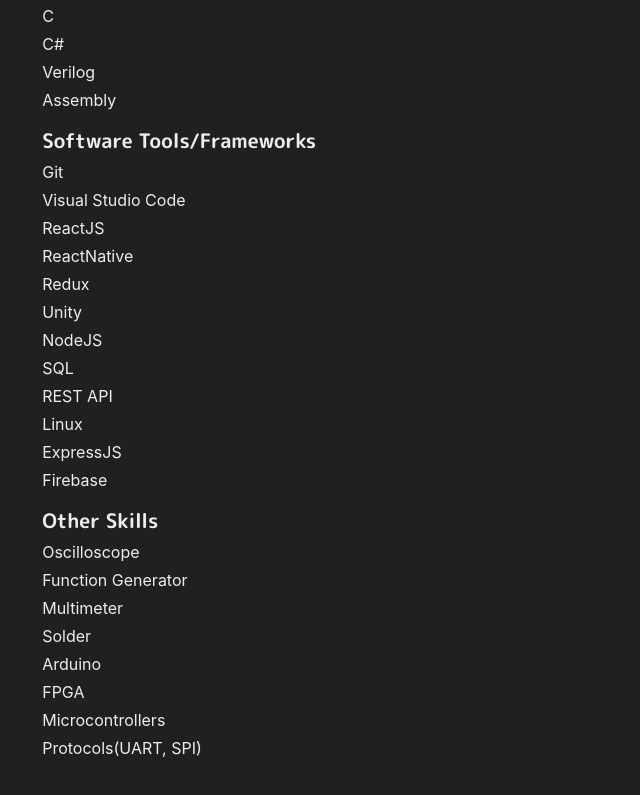
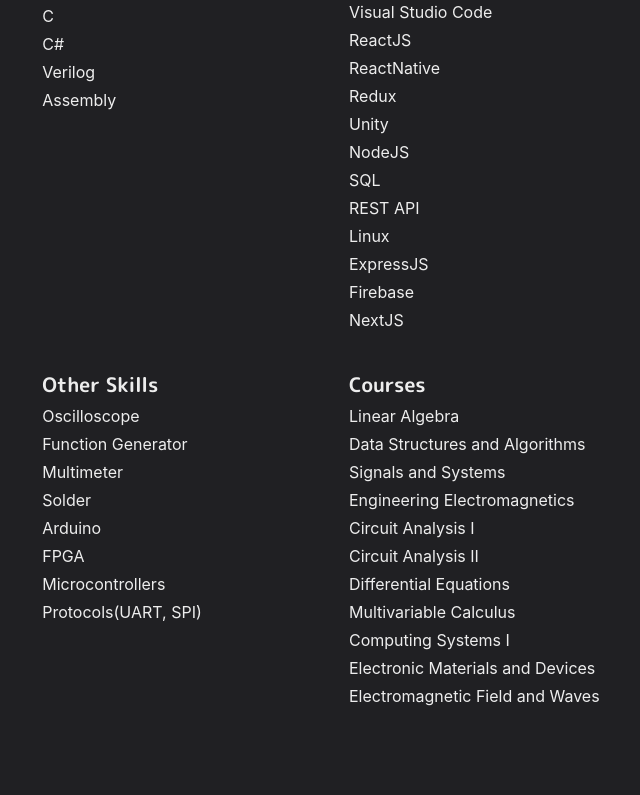
Before and after one commit to stephenqiao1/personal_portfolio, a Next.js app: page /skills in a window 1280 px wide. Shown: the part 331-1126 px from the top of the page, without its empty margins (311-951 px from the left). After the commit the page ends 1071 px from the top, so only its background shows below. Built offline with nearby package versions, Linux system fonts and the light colour scheme.

Commit message:
added courses section

```diff
--- a/components/grid-item.js
+++ b/components/grid-item.js
@@ -1,6 +1,6 @@
 import NextLink from 'next/link'
 import Image from 'next/image'
-import { Box, Text, LinkBox, LinkOverlay, Link } from '@chakra-ui/react'
+import { Box, Text, LinkBox, LinkOverlay } from '@chakra-ui/react'
 import { Global } from '@emotion/react'
 
 export const GridItem = ({ children, href, title, thumbnail }) => {
--- a/pages/books.js
+++ b/pages/books.js
@@ -1,4 +1,4 @@
-import { Container, Heading, SimpleGrid, Box, Text, Divider, List, ListItem, Badge } from '@chakra-ui/react'
+import { Container, Heading, SimpleGrid, Box, Text, Divider, Badge } from '@chakra-ui/react'
 import Layout from '../components/layouts/article'
 
 const Books = () => {
@@ -21,7 +21,7 @@
         </Heading>
 
         <Text fontSize={18} mb={4}>
-          I enjoy reading as a way to learn and relax. Here's a list of books I've read, as well as those I'm currently reading.
+          I enjoy reading as a way to learn and relax. Here&apos;s a list of books I&apos;ve read, as well as those I&apos;m currently reading.
         </Text>
 
         <Divider mb={6} />
--- a/pages/index.js
+++ b/pages/index.js
@@ -5,7 +5,6 @@
   Image,
   useColorModeValue,
   Link,
-  SimpleGrid,
   Button,
   List,
   ListItem
@@ -16,7 +15,6 @@
 import { BioSection, BioYear } from '../components/bio'
 import NextLink from 'next/link'
 import Layout from '../components/layouts/article'
-import { GridItem } from '../components/grid-item'
 import { IoLogoGithub, IoLogoLinkedin } from 'react-icons/io5'
 
 const Page = () => {
--- a/pages/projects.js
+++ b/pages/projects.js
@@ -1,4 +1,4 @@
-import { Container, Heading, SimpleGrid, Divider } from '@chakra-ui/react'
+import { Container, Heading, SimpleGrid } from '@chakra-ui/react'
 import Section from '../components/section'
 import { WorkGridItem } from '../components/grid-item'
 import Layout from '../components/layouts/article'
--- a/pages/projects/elec291_project.js
+++ b/pages/projects/elec291_project.js
@@ -1,11 +1,9 @@
 import {
     Container,
     Badge,
-    Link,
     List,
     ListItem,
   } from '@chakra-ui/react'
-  import { ExternalLinkIcon } from '@chakra-ui/icons'
   import { Title, Meta } from '../../components/project'
   import P from '../../components/paragraph'
   import Layout from '../../components/layouts/article'
@@ -20,10 +18,10 @@
           - A magnetic field controlled car with a PIC32 Timer Interrupt that measures signal pauses from a joystick controller at millisecond precision, which then converts to movement instructions.
         </P>
         <P>
-          - Implemented a following mode in the car, which tracks the transmitter at up to 100cm by detecting the strength of the magnetic field and signal strength difference between the car's left and right inductors.
+          - Implemented a following mode in the car, which tracks the transmitter at up to 100cm by detecting the strength of the magnetic field and signal strength difference between the car&apos;s left and right inductors.
         </P>
         <P>
-          - Created a ”Go Home” extra feature for the car that allows it to backtrack its movements and return to its starting location
+          - Created a &rsquo;Go Home&rsquo; extra feature for the car that allows it to backtrack its movements and return to its starting location
 using an algorithm programmed on the PIC32 in Embedded C.
         </P>
         <List ml={4} my={4}>
--- a/pages/projects/prodoro.js
+++ b/pages/projects/prodoro.js
@@ -22,8 +22,8 @@
         <List ml={4} my={4}>
           <ListItem>
             <Meta>Website</Meta>
-            <Link href="https://www.prodoro.co/">
-              https://www.prodoro.co/ <ExternalLinkIcon mx="2px" />
+            <Link href="https://www.prodoro.io/">
+              https://www.prodoro.io/ <ExternalLinkIcon mx="2px" />
             </Link>
           </ListItem>
           <ListItem>
--- a/pages/skills.js
+++ b/pages/skills.js
@@ -1,4 +1,4 @@
-import { Container, Heading, Text, SimpleGrid, Divider, Box, List, ListItem } from '@chakra-ui/react'
+import { Container, Heading, Text, Divider, Box, List, ListItem, SimpleGrid } from '@chakra-ui/react'
 import Layout from '../components/layouts/article'
 
 const Skills = () => {
@@ -10,16 +10,17 @@
         </Heading>
 
         <Text fontSize={14} mb={4}>
-          As an engineering student and a software developer, I've acquired a diverse set of technical skills. Here you'll find a comprehensive list of my capabilities, including programming languages I'm proficient in, software tools I've used, and various other areas of expertise I've developed over the course of my academic and professional journey.
+          As an engineering student and a software developer, I&apos;ve acquired a diverse set of technical skills. Here you&apos;ll find a comprehensive list of my capabilities, including programming languages I&apos;m proficient in, software tools I&apos;ve used, and various other areas of expertise I&apos;ve developed over the course of my academic and professional journey.
         </Text>
 
         <Divider mb={6} />
 
+        <SimpleGrid columns={2} spacing={10}>
           {/* Programming Languages */}
+          <Box>
             <Heading as="h3" fontSize={20} mb={2}>
               Programming Languages
             </Heading>
-        <Box mb={4}>
             <List spacing={1}>
               <ListItem>Python</ListItem>
               <ListItem>Javascript</ListItem>
@@ -32,10 +33,10 @@
           </Box>
 
           {/* Software Tools */}
+          <Box>
             <Heading as="h3" fontSize={20} mb={2}>
               Software Tools/Frameworks
             </Heading>
-        <Box mb={4}>
             <List spacing={1}>
               <ListItem>Git</ListItem>
               <ListItem>Visual Studio Code</ListItem>
@@ -49,15 +50,16 @@
               <ListItem>Linux</ListItem>
               <ListItem>ExpressJS</ListItem>
               <ListItem>Firebase</ListItem>
+              <ListItem>NextJS</ListItem>
               {/* Add more as needed */}
             </List>
           </Box>
 
           {/* Other Skills */}
+          <Box>
             <Heading as="h3" fontSize={20} mb={2}>
               Other Skills
             </Heading>
-        <Box mb={4}>
             <List spacing={1}>
               <ListItem>Oscilloscope</ListItem>
               <ListItem>Function Generator</ListItem>
@@ -70,6 +72,27 @@
               {/* Add more as needed */}
             </List>
           </Box>
+
+          {/* Courses */}
+          <Box>
+            <Heading as="h3" fontSize={20} mb={2}>
+              Courses
+            </Heading>
+            <List spacing={1}>
+              <ListItem>Linear Algebra</ListItem>
+              <ListItem>Data Structures and Algorithms</ListItem>
+              <ListItem>Signals and Systems</ListItem>
+              <ListItem>Engineering Electromagnetics</ListItem>
+              <ListItem>Circuit Analysis I</ListItem>
+              <ListItem>Circuit Analysis II</ListItem>
+              <ListItem>Differential Equations</ListItem>
+              <ListItem>Multivariable Calculus</ListItem>
+              <ListItem>Computing Systems I</ListItem>
+              <ListItem>Electronic Materials and Devices</ListItem>
+              <ListItem>Electromagnetic Field and Waves</ListItem>
+            </List>
+          </Box>
+        </SimpleGrid>
       </Container>
     </Layout>
   )
```
Also changed, not shown: firebase.json. Lines whose indentation alone changed are shown as unchanged.
